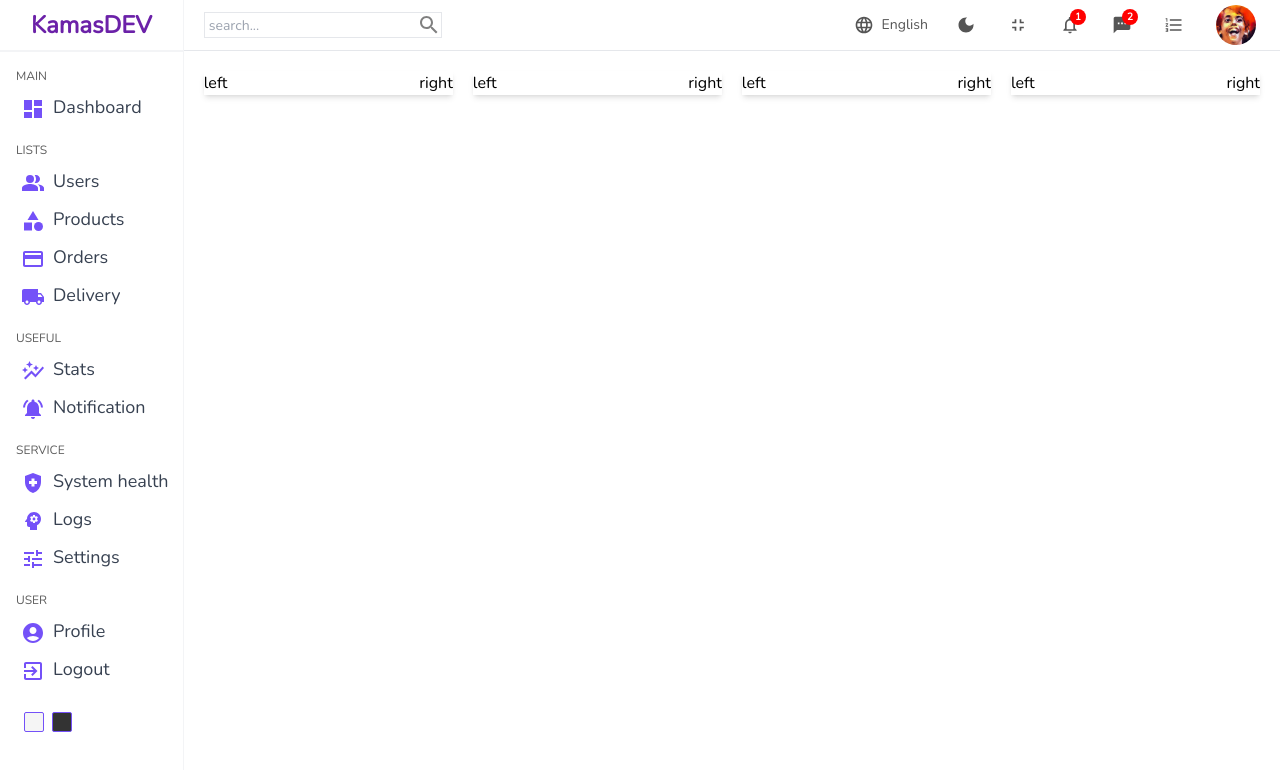
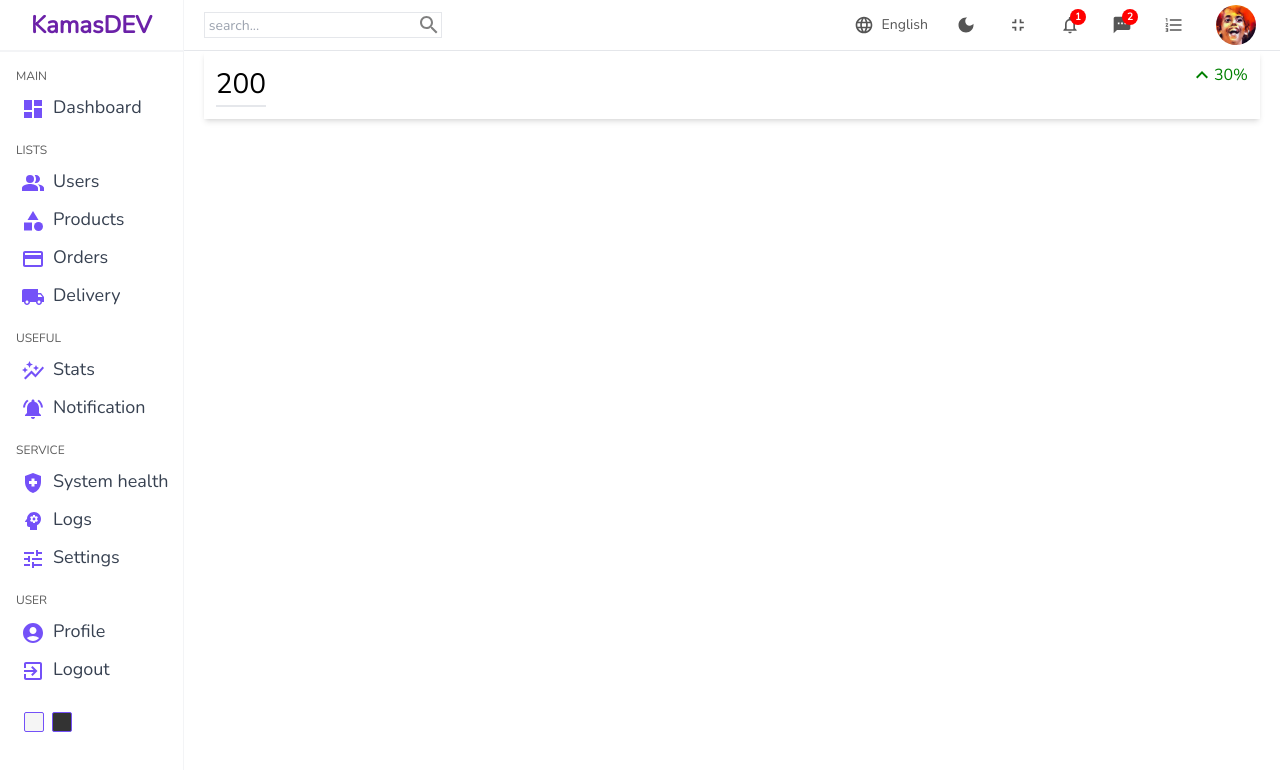
Before and after one commit to Kamasah-Dickson/Admin-Dashboard, a React (Vite) app: page / in a window 1280 px wide. Shown: the top 770 px of the page. Built offline with nearby package versions, Linux system fonts and the light colour scheme.

Commit message:
update widgets

```diff
--- a/src/Components/Widgets.tsx
+++ b/src/Components/Widgets.tsx
@@ -1,21 +1,93 @@
-function Widgets() {
+import KeyboardArrowUpIcon from "@mui/icons-material/KeyboardArrowUp";
+import PersonIcon from "@mui/icons-material/Person";
+import ShoppingCartOutlinedIcon from "@mui/icons-material/ShoppingCartOutlined";
+import AttachMoneyOutlinedIcon from "@mui/icons-material/AttachMoneyOutlined";
+import AccountBalanceOutlinedIcon from "@mui/icons-material/AccountBalanceOutlined";
+
+type Widget = "user" | "order" | "earnings" | "balance";
+
+interface WidgetProp {
+	type: Widget;
+}
+
+function Widgets({ type }: WidgetProp) {
+	let data;
+
+	const amount = 200;
+	const diff = 30;
+
+	switch (type) {
+		case "user":
+			data = {
+				title: "USERS",
+				isMoney: false,
+				link: "See all users",
+				icon: <PersonIcon fontSize="medium" className=" text-[crimson]" />,
+				bg: " bg-[#ff003349]",
+			};
+			break;
+		case "order":
+			data = {
+				title: "ORDERS",
+				isMoney: false,
+				link: "View all orders",
+				icon: (
+					<ShoppingCartOutlinedIcon
+						fontSize="medium"
+						className="text-[goldenrod]"
+					/>
+				),
+				bg: "bg-[rgba(218,165,32,0.2)]",
+			};
+			break;
+		case "earnings":
+			data = {
+				title: "EARNINGS",
+				isMoney: true,
+				link: "View net earnings",
+				icon: (
+					<AttachMoneyOutlinedIcon fontSize="medium" className="text-[green]" />
+				),
+				bg: "bg-[rgba(0,128,0,0.2)]",
+			};
+			break;
+		case "balance":
+			data = {
+				title: "BALANCE",
+				isMoney: true,
+				link: "See details",
+				icon: (
+					<AccountBalanceOutlinedIcon
+						fontSize="medium"
+						className="text-[purple]"
+					/>
+				),
+				bg: "bg-[rgba(128,0,128,0.2)]",
+			};
+			break;
+		default:
+			break;
+	}
 	return (
-		<div className="flex flex-1 items-center justify-between gap-5 p-5">
-			<div className="flex w-full items-center justify-between shadow-md">
-				<div>left</div>
-				<div>right</div>
-			</div>
-			<div className="flex w-full items-center justify-between shadow-md">
-				<div>left</div>
-				<div>right</div>
-			</div>
-			<div className="flex w-full items-center justify-between shadow-md">
-				<div>left</div>
-				<div>right</div>
-			</div>
-			<div className="flex w-full items-center justify-between shadow-md">
-				<div>left</div>
-				<div>right</div>
+		<div className="flex w-full items-center justify-between gap-5 rounded-md px-5 ">
+			<div className="flex w-full justify-between p-3 shadow-md">
+				<div className="flex flex-col">
+					<span className="text-lg text-[14px] font-bold text-[rgb(163,161,161)]">
+						{data?.title}
+					</span>
+					<span className="text-[28px] font-light">
+						{data?.isMoney && "$"}
+						{amount}
+					</span>
+					<span className="border-b-2 text-[14px] ">{data?.link}</span>
+				</div>
+				<div className="flex flex-col items-end justify-between ">
+					<div className="flex items-start text-[green]">
+						<KeyboardArrowUpIcon />
+						<div>{diff}%</div>
+					</div>
+					<div className={` ${data?.bg} rounded-lg p-1`}>{data?.icon}</div>
+				</div>
 			</div>
 		</div>
 	);
```
